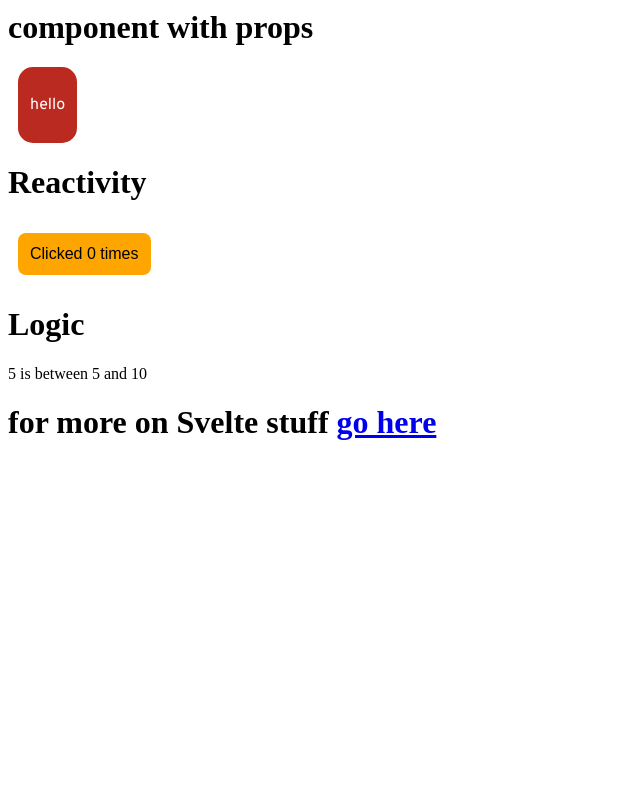
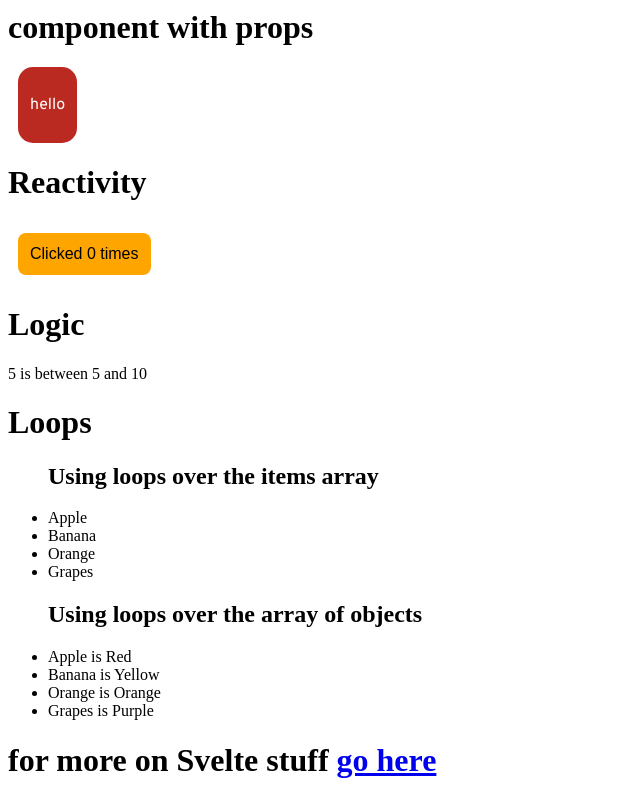
Before and after one commit to jeoooo/svelte-pwa-talk-demo, a SvelteKit app: page / in a window 1280 px wide. Shown: the part 481-1281 px from the top of the page, without its empty margins (0-640 px from the left). Before the commit the page ends 944 px from the top, so only its background shows below. Built offline with nearby package versions, Linux system fonts and the light colour scheme.

Commit message:
chore: Add Loops component and update page layout for slug routes

```diff
--- /dev/null
+++ b/src/lib/Loops.svelte
@@ -0,0 +1,24 @@
+<script>
+	// Array of items
+	let items = ['Apple', 'Banana', 'Orange', 'Grapes'];
+
+	let fruits = [
+		{ name: 'Apple', color: 'Red' },
+		{ name: 'Banana', color: 'Yellow' },
+		{ name: 'Orange', color: 'Orange' },
+		{ name: 'Grapes', color: 'Purple' }
+	];
+</script>
+
+<!-- Using {#each} to loop over the items array and array of objects-->
+<ul>
+	<h2>Using loops over the items array</h2>
+	{#each items as item}
+		<li>{item}</li>
+	{/each}
+
+	<h2>Using loops over the array of objects</h2>
+	{#each fruits as fruit}
+		<li>{fruit.name} is {fruit.color}</li>
+	{/each}
+</ul>
--- a/src/routes/+page.svelte
+++ b/src/routes/+page.svelte
@@ -3,6 +3,7 @@
 	import ButtonClickDemo from '$lib/ButtonClickDemo.svelte';
 	import ComponentWithProps from '$lib/ComponentWithProps.svelte';
 	import Logic from '$lib/Logic.svelte';
+	import Loops from '$lib/Loops.svelte';
 	import BasicComponent from './../lib/BasicComponent.svelte';
 </script>
 
@@ -32,6 +33,9 @@
 <h1>Logic</h1>
 <Logic x={5} />
 
+<h1>Loops</h1>
+<Loops />
+
 <h1>
 	for more on Svelte stuff <a href="https://svelte.dev/examples/hello-world">go here</a>
 </h1>
--- a/src/routes/routing/+layout.svelte
+++ b/src/routes/routing/+layout.svelte
@@ -3,3 +3,5 @@
 
 	// export let data: LayoutData;
 </script>
+
+<slot />
```
Also changed, not shown: src/routes/routing/nested-route/[slug]/+page.svelte (+6 -2 lines).
